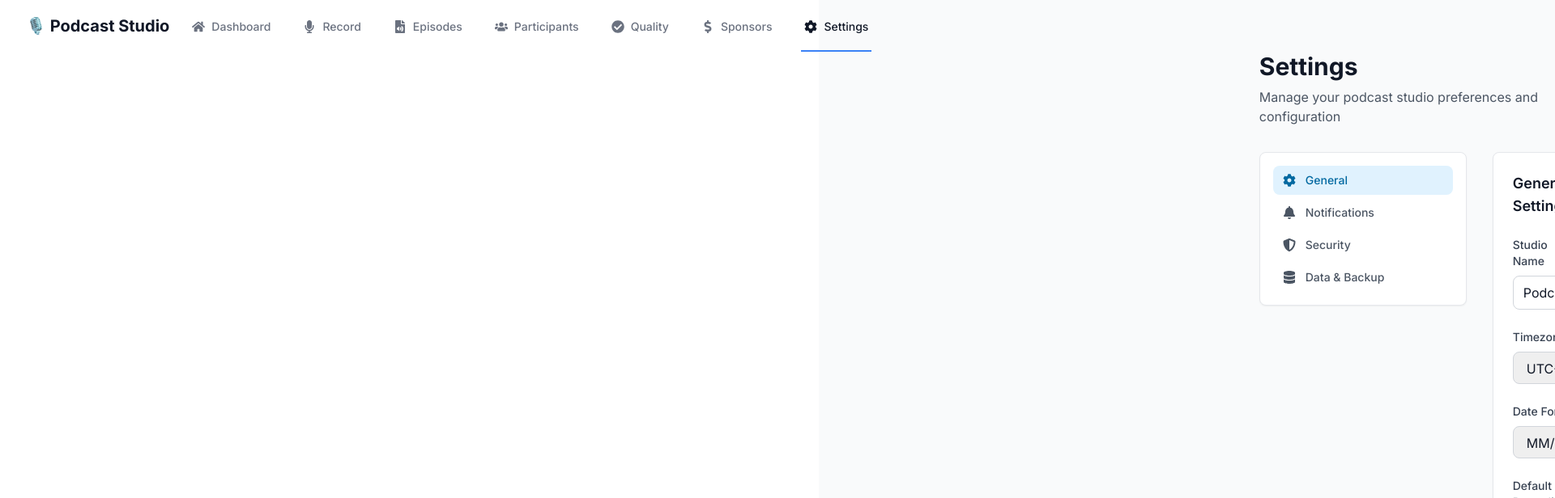
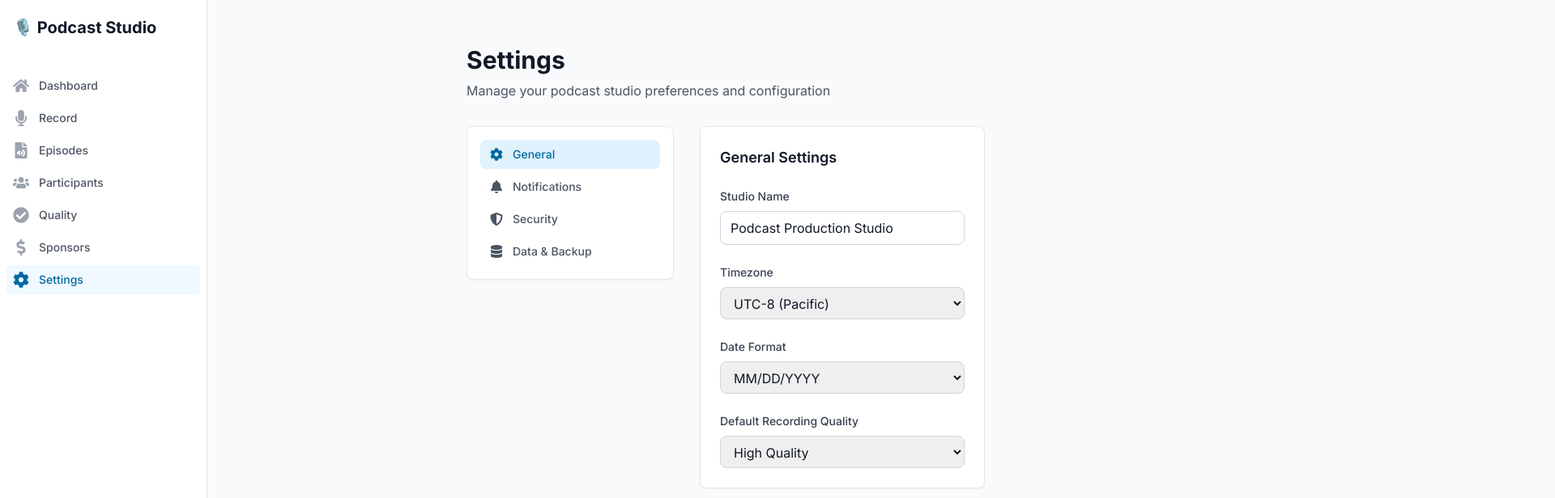
Before and after one commit to cosmic-community/podcast-production-studio, a Next.js app: page /settings in a window 1280 px wide. Shown: the top 616 px of the page at 81% size, 1920 px wide, since content can reach past the window. Built offline with nearby package versions, Linux system fonts and the light colour scheme.

Commit message:
Fix broken layout by converting navigation to proper sidebar design

```diff
--- a/app/layout.tsx
+++ b/app/layout.tsx
@@ -29,11 +29,12 @@ export default function RootLayout({
         {/* Console capture script for dashboard debugging */}
       </head>
       <body className="min-h-screen bg-gray-50">
-        <div className="flex min-h-screen">
+        <div className="min-h-screen">
           <Navigation />
 
-          <main className="flex-1 lg:pl-64">
-            <div className="py-8">
+          {/* Main content with proper spacing for sidebar */}
+          <main className="lg:pl-64">
+            <div className="mx-auto max-w-7xl px-4 sm:px-6 lg:px-8 py-6">
               {children}
             </div>
           </main>
--- a/app/page.tsx
+++ b/app/page.tsx
@@ -8,8 +8,8 @@ export const revalidate = 60
 
 export default async function Home() {
   return (
-    <div className="max-w-7xl mx-auto px-4 sm:px-6 lg:px-8 py-8">
-      <div className="mb-8">
+    <div className="space-y-8">
+      <div>
         <h1 className="text-3xl font-bold text-gray-900 mb-2">
           Welcome to Podcast Production Studio
         </h1>
@@ -19,7 +19,7 @@ export default async function Home() {
       </div>
 
       {/* Quick Actions */}
-      <div className="grid grid-cols-1 md:grid-cols-2 gap-4 mb-8">
+      <div className="grid grid-cols-1 md:grid-cols-2 gap-4">
         <Link
           href="/sessions"
           className="card p-6 hover:shadow-lg transition-shadow bg-gradient-to-br from-red-50 to-pink-50 border-red-200"
@@ -53,7 +53,7 @@ export default async function Home() {
 
       <DashboardStats />
 
-      <div className="grid grid-cols-1 lg:grid-cols-2 gap-8 mt-8">
+      <div className="grid grid-cols-1 lg:grid-cols-2 gap-8">
         <RecentEpisodes />
         <RecentSessions />
       </div>
--- a/components/Navigation.tsx
+++ b/components/Navigation.tsx
@@ -18,14 +18,15 @@ export default function Navigation() {
   ]
 
   return (
-    <nav className="bg-white border-b border-gray-200">
-      <div className="max-w-7xl mx-auto px-4 sm:px-6 lg:px-8">
-        <div className="flex justify-between h-16">
-          <div className="flex">
-            <div className="flex-shrink-0 flex items-center">
+    <>
+      {/* Desktop Sidebar */}
+      <aside className="hidden lg:fixed lg:inset-y-0 lg:flex lg:w-64 lg:flex-col">
+        <div className="flex min-h-0 flex-1 flex-col border-r border-gray-200 bg-white">
+          <div className="flex flex-1 flex-col overflow-y-auto pt-5 pb-4">
+            <div className="flex flex-shrink-0 items-center px-4 mb-5">
               <h1 className="text-xl font-bold text-gray-900">🎙️ Podcast Studio</h1>
             </div>
-            <div className="hidden sm:ml-6 sm:flex sm:space-x-8">
+            <nav className="mt-5 flex-1 space-y-1 px-2">
               {navItems.map((item) => {
                 const Icon = item.icon
                 const isActive = pathname === item.href
@@ -33,47 +34,54 @@ export default function Navigation() {
                   <Link
                     key={item.href}
                     href={item.href}
-                    className={`inline-flex items-center gap-2 px-1 pt-1 border-b-2 text-sm font-medium ${
+                    className={`group flex items-center px-2 py-2 text-sm font-medium rounded-md ${
                       isActive
-                        ? 'border-blue-500 text-gray-900'
-                        : 'border-transparent text-gray-500 hover:border-gray-300 hover:text-gray-700'
+                        ? 'bg-primary-50 text-primary-700'
+                        : 'text-gray-600 hover:bg-gray-50 hover:text-gray-900'
                     }`}
                   >
-                    <Icon className="w-4 h-4" />
+                    <Icon className={`mr-3 h-5 w-5 flex-shrink-0 ${
+                      isActive ? 'text-primary-700' : 'text-gray-400 group-hover:text-gray-500'
+                    }`} />
                     {item.label}
                   </Link>
                 )
               })}
-            </div>
+            </nav>
           </div>
         </div>
-      </div>
+      </aside>
 
-      {/* Mobile menu */}
-      <div className="sm:hidden">
-        <div className="pt-2 pb-3 space-y-1">
-          {navItems.map((item) => {
-            const Icon = item.icon
-            const isActive = pathname === item.href
-            return (
-              <Link
-                key={item.href}
-                href={item.href}
-                className={`block pl-3 pr-4 py-2 border-l-4 text-base font-medium ${
-                  isActive
-                    ? 'bg-blue-50 border-blue-500 text-blue-700'
-                    : 'border-transparent text-gray-600 hover:bg-gray-50 hover:border-gray-300 hover:text-gray-800'
-                }`}
-              >
-                <div className="flex items-center gap-2">
+      {/* Mobile Header */}
+      <div className="lg:hidden">
+        <div className="flex items-center justify-between bg-white border-b border-gray-200 px-4 py-3">
+          <h1 className="text-lg font-bold text-gray-900">🎙️ Podcast Studio</h1>
+        </div>
+
+        {/* Mobile Navigation */}
+        <nav className="bg-white border-b border-gray-200 overflow-x-auto">
+          <div className="flex space-x-4 px-4 py-2">
+            {navItems.map((item) => {
+              const Icon = item.icon
+              const isActive = pathname === item.href
+              return (
+                <Link
+                  key={item.href}
+                  href={item.href}
+                  className={`flex items-center gap-2 px-3 py-2 text-sm font-medium rounded-md whitespace-nowrap ${
+                    isActive
+                      ? 'bg-primary-50 text-primary-700'
+                      : 'text-gray-600 hover:bg-gray-50'
+                  }`}
+                >
                   <Icon className="w-4 h-4" />
                   {item.label}
-                </div>
-              </Link>
-            )
-          })}
-        </div>
+                </Link>
+              )
+            })}
+          </div>
+        </nav>
       </div>
-    </nav>
+    </>
   )
 }
```
